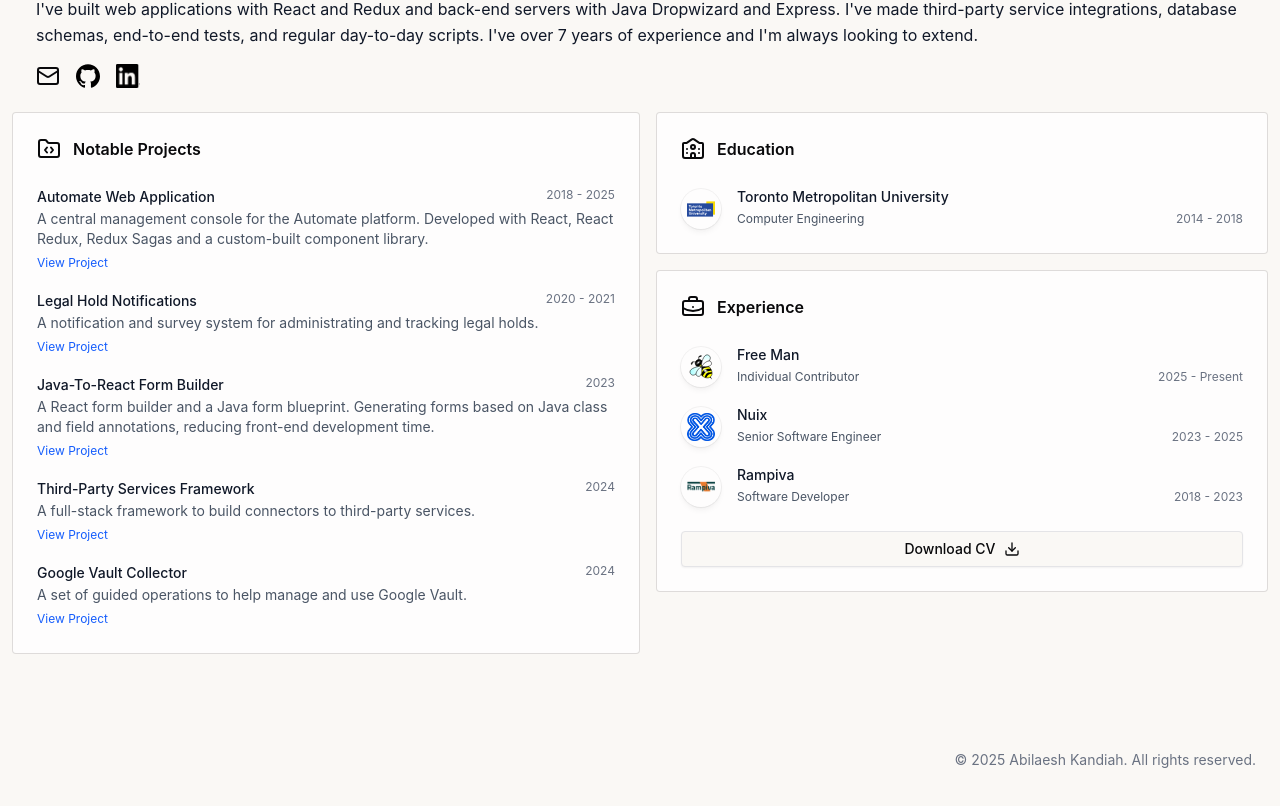
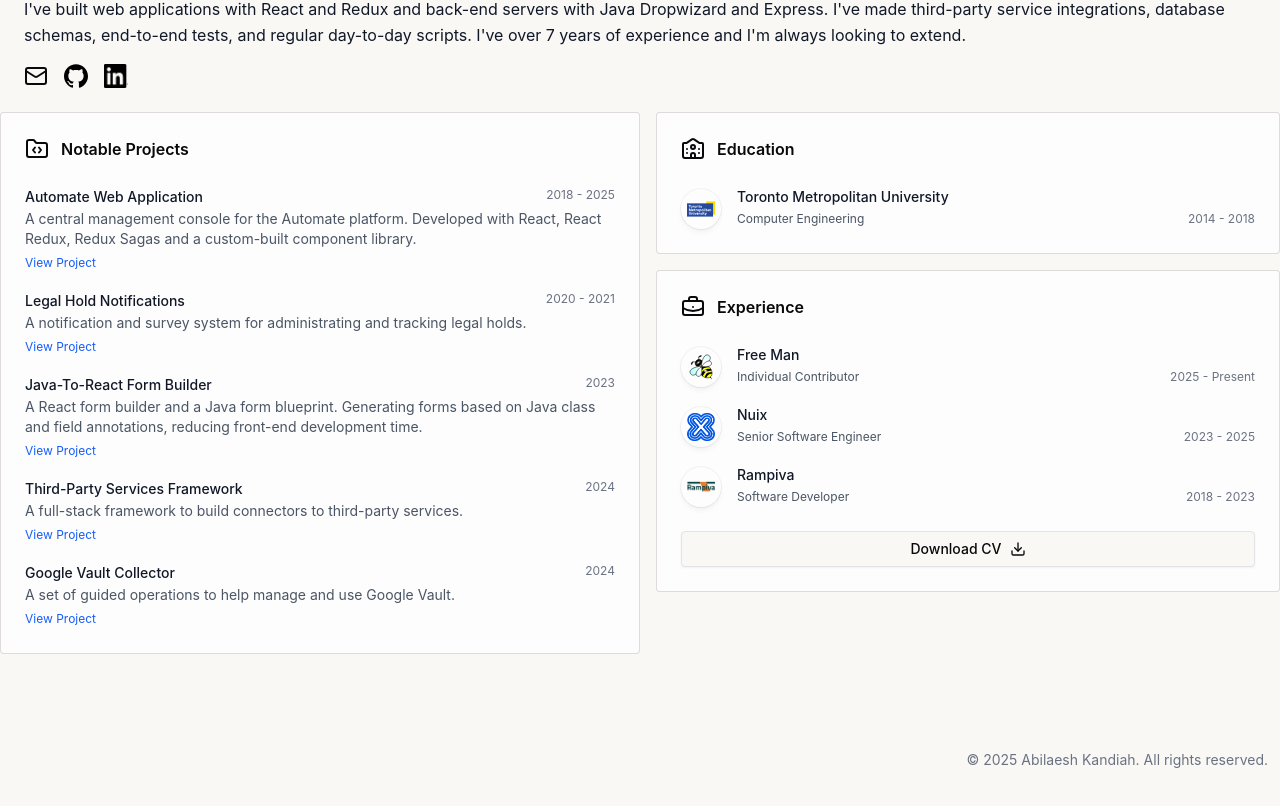
Before and after one commit to abikandiah/portfolio, a React (Vite) app: page / in a window 1280 px wide. Shown: the part 522-1328 px from the top of the page. Built offline with nearby package versions, Linux system fonts and the light colour scheme.

Commit message:
only add padding when smaller than xl size

```diff
--- a/src/components/Footer.tsx
+++ b/src/components/Footer.tsx
@@ -1,7 +1,7 @@
 
 function Footer() {
     return (
-        <footer className="justfy-end mt-auto px-3">
+        <footer className="justfy-end mt-auto px-3 xl:px-0">
             <div className="py-16 px-3">
                 <div className="flex md:justify-end justify-center">
                     <p className="text-sm text-gray-500">
--- a/src/routes/index.tsx
+++ b/src/routes/index.tsx
@@ -14,7 +14,7 @@ function App() {
 	return (
 		<>
 			<LandscapeContainer />
-			<div className="flex flex-col px-3">
+			<div className="flex flex-col px-3 xl:px-0">
 				<ProfileHeader />
 				<ProfileSummary />
 				<MainContent />
```
